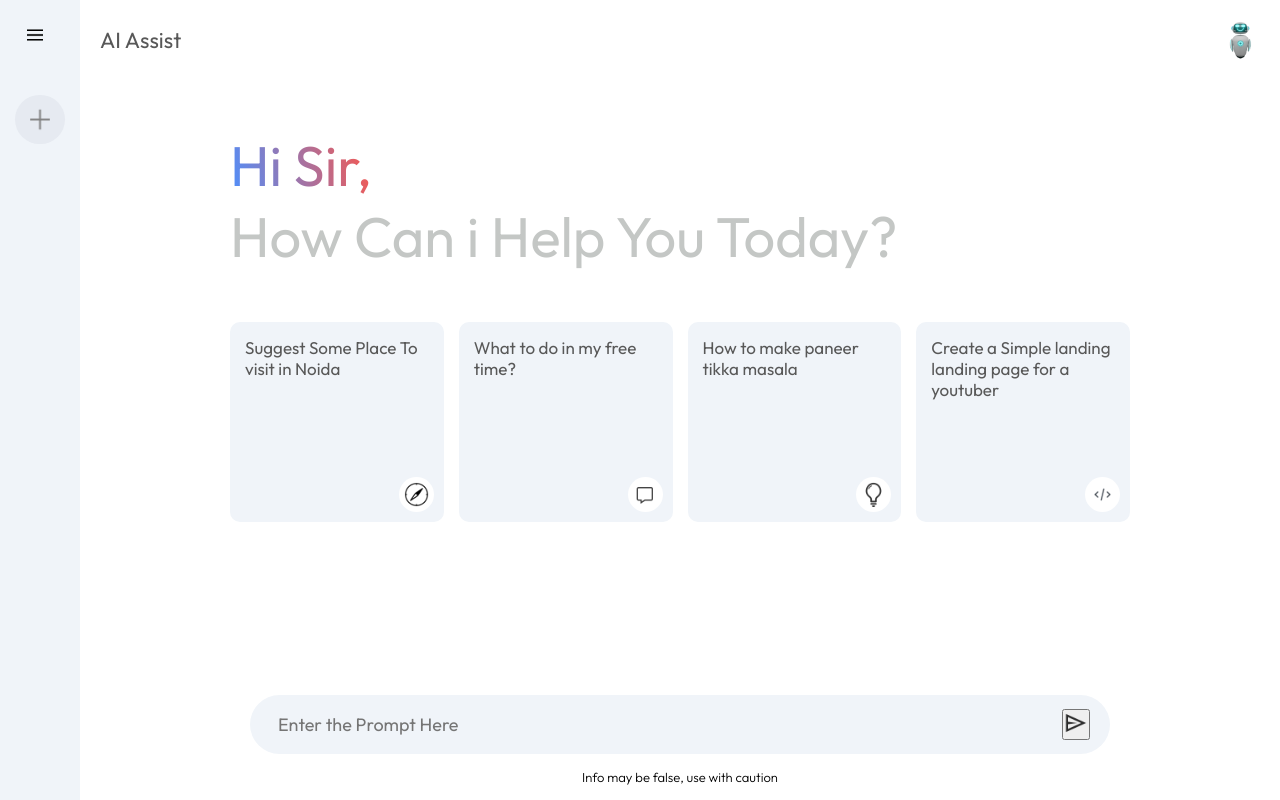
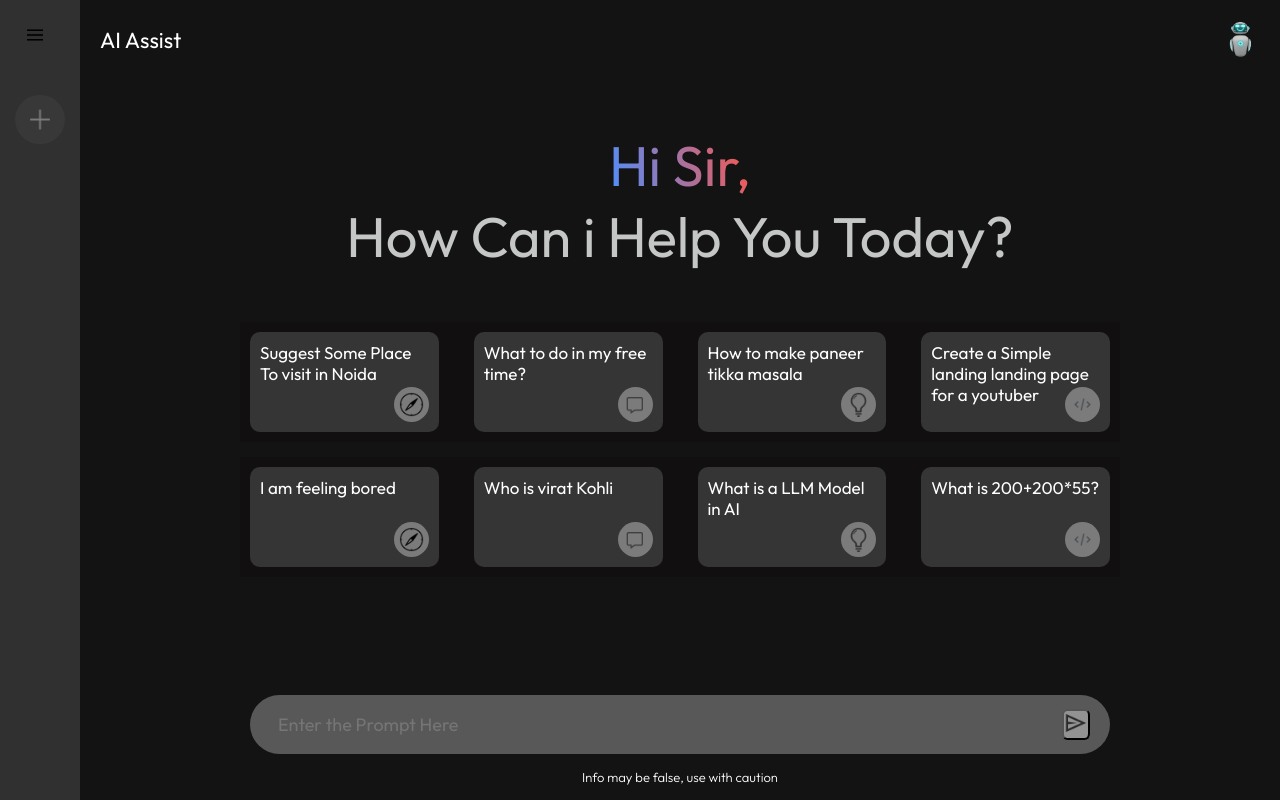
Before and after one commit to player29879/AI-Assist, a React (Vite) app: page / in a window 1280 px wide. Built offline with nearby package versions, Linux system fonts and the light colour scheme.

Commit message:
Added Dark theme

```diff
--- a/src/components/main/Main.jsx
+++ b/src/components/main/Main.jsx
@@ -26,7 +26,7 @@ const Main = () => {
     return (
         <div className="main">
             <div className="nav">
-                <p>AI Assist</p>
+            <p>AI Assist</p>
                 <img src={assets.user} alt="" />
             </div>
             <div className="main-container">
@@ -77,6 +77,49 @@ const Main = () => {
                                 }}
                             >
                                 <p>Create a Simple landing landing page for a youtuber</p>
+                                <img src={assets.code_icon} alt="" />
+                            </div>
+                        </div>
+
+                        <div className="cards">
+                            <div
+                                className="card"
+                                onClick={() =>
+                                    handleCardClick(
+                                        "I am feeling bored"
+                                    )
+                                }
+                            >
+                                <p>I am feeling bored</p>
+                                <img src={assets.compass_icon} alt="" />
+                            </div>
+                            <div
+                                className="card"
+                                onClick={() =>
+                                    handleCardClick("Who is Virat Kohli?")
+                                }
+                            >
+                                <p>Who is virat Kohli</p>
+                                <img src={assets.message_icon} alt="" />
+                            </div>
+                            <div
+                                className="card"
+                                onClick={() =>
+                                    handleCardClick("What is a LLM Model in AI?")
+                                }
+                            >
+                                <p>What is a LLM Model in AI</p>
+                                <img src={assets.bulb_icon} alt="" />
+                            </div>
+                            <div
+                                className="card"
+                                onClick={() => {
+                                    handleCardClick(
+                                        "What is 200+200*55?"
+                                    );
+                                }}
+                            >
+                                <p>What is 200+200*55?</p>
                                 <img src={assets.code_icon} alt="" />
                             </div>
                         </div>
--- a/src/components/main/main.css
+++ b/src/components/main/main.css
@@ -3,14 +3,19 @@
     min-height: 100vh;
     padding-bottom: 15vh;
     position: relative;
+    background-color:
+    #131314;
 }
+
+body { overflow: hidden }
+
 .main .nav{
     display: flex;
     align-items: center;
     justify-content: space-between;
     font-size: 22px;
     padding: 20px;
-    color: #585858;
+    color: #ffffff;
 }
 .main .nav img{
     width: 40px;
@@ -22,27 +27,41 @@
 }
 .main-container .greet{
     margin: 50px 0px;
+    text-align: center;
     font-size: 56px;
     color:#c4c7c5;
     font-weight: 500px;
 }
+
 .main .greet span{
+    background: -webkit-linear-gradient(16deg,#ff4b4b,#46a9ff);
+    -webkit-background-clip: text;
+    -webkit-text-fill-color: transparent;
+}
+
+.main .greet span{
+    text-align: center;
+    align-items: center;
     background: -webkit-linear-gradient(16deg,#4b90ff,#ff5546);
     -webkit-background-clip: text;
     -webkit-text-fill-color: transparent;
 }
 .main .cards{
     display: grid;
+    margin: 10px 10px 15px 10px;
+    background-color:  #110f0f;
     grid-template-columns: repeat(auto-fill,minmax(180px,1fr));
     gap: 15px;
 }
 .main .card{
-    height: 200px;
-    padding: 15px;
-    background-color: #f0f4f9;
+    height: 100px;
+    margin: 10px 10px 10px 10px;
+    padding: 10px;
+    background-color: #353535;
     border-radius: 10px;
+    color: white;
     position: relative;
-    cursor: pointer;
+    cursor: pointer
 }
 .main .card img{
     width: 35px;
@@ -52,19 +71,21 @@
     border-radius: 20px;
     bottom: 10px;
     right: 10px;
-    background: white;
+    background: rgb(124, 123, 123);
 }
 .main .card p{
-    color: #585858;
     font-size: 17px;
+    color: white;
 }
 .main .card:hover{
-    background-color: #dfe4ea;
+    background-color: #5684d8;
 }
+
 .main-bottom {
     position: absolute;
     bottom: 0;
     width: 100%;
+
     max-width: 900px;
     padding: 0px 20px;
     margin: auto;
@@ -73,8 +94,8 @@
     display: flex;
     align-items: center;
     justify-content: space-between;
-    gap: 20px;
-    background-color: #f0f4f9;
+    gap: 0px;
+    background-color: #585858;
     padding: 10px 20px;
     border-radius: 50px;
 }
@@ -86,6 +107,7 @@
     flex: 1;
     background: transparent;
     border: 0;
+    color: rgb(198, 196, 196);
     outline: 0;
     padding: 8px;
     font-size: 18px;
@@ -95,16 +117,25 @@
     align-items: center;
     gap: 15px;
 }
+
+.search-box button {
+    background-color: #929292;
+    border-radius: 20%; /* Set background color to black */
+}
+
+
 .main .bottom-info{
     font-size: 13px;
     margin: 15px auto;
     text-align: center;
+    color: white;
     font-weight: 300;
 }
 .result{
     padding: 0px 5%;
     max-height: 70vh;
-    overflow-y: scroll;
+    color: white;
+    /* overflow-y: scroll; */
 }
 .result::-webkit-scrollbar{
     display: none;
@@ -114,6 +145,7 @@
     display: flex;
     align-items: center;
     gap: 20px;
+    color: white;
 }
 .result img{
     width: 40px;
--- a/src/components/sidebar/sidebar.css
+++ b/src/components/sidebar/sidebar.css
@@ -3,7 +3,7 @@
 	display: inline-flex;
 	flex-direction: column;
 	justify-content: space-between;
-	background-color: #f0f4f9;
+	background-color: #303030;
 	padding: 10px 15px;
 
 }
@@ -24,7 +24,7 @@
  align-items: center;
  gap: 10px;
  padding: 10px 15px;
- background-color: #e6eaf1;
+ background-color: #393838;
  border-radius: 50px;
  font-size: 14px;
  color: grey;
```
Also changed, not shown: 1 other file (tests, documents, lock files or other folders).
